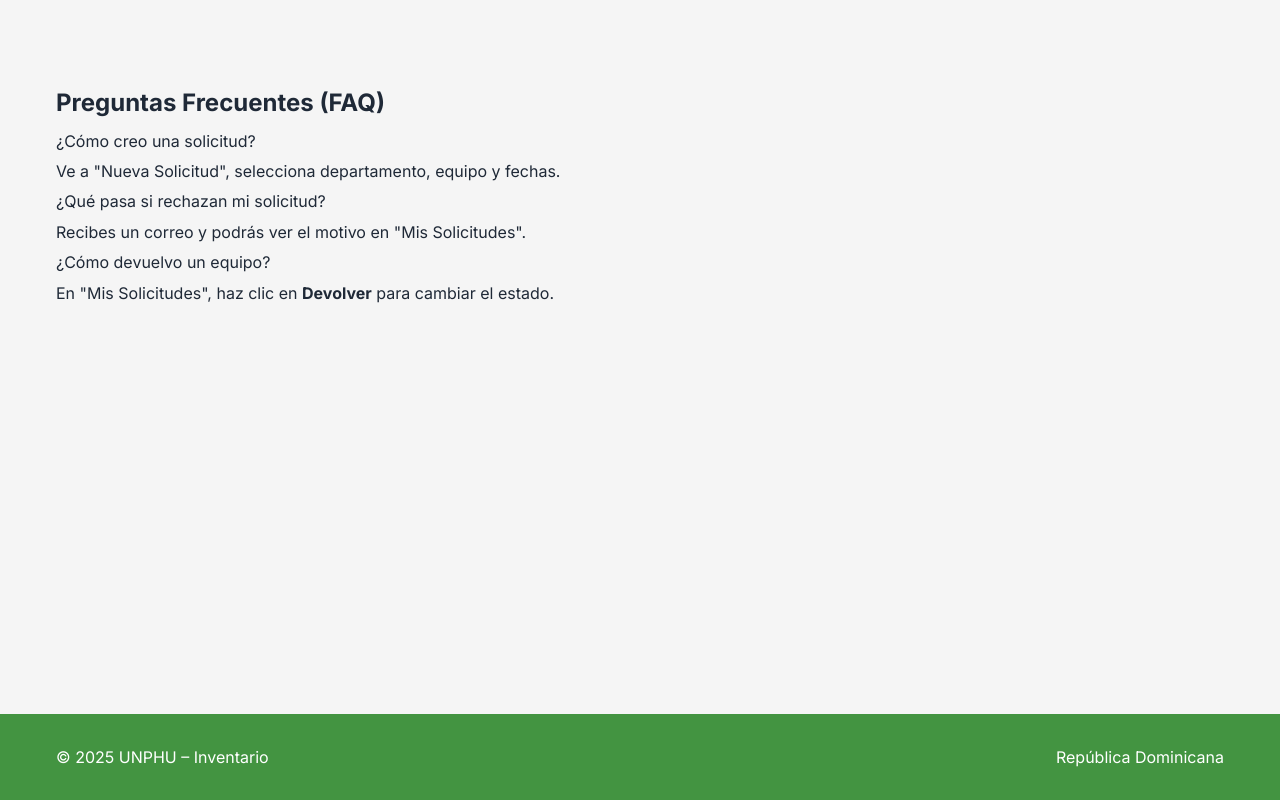
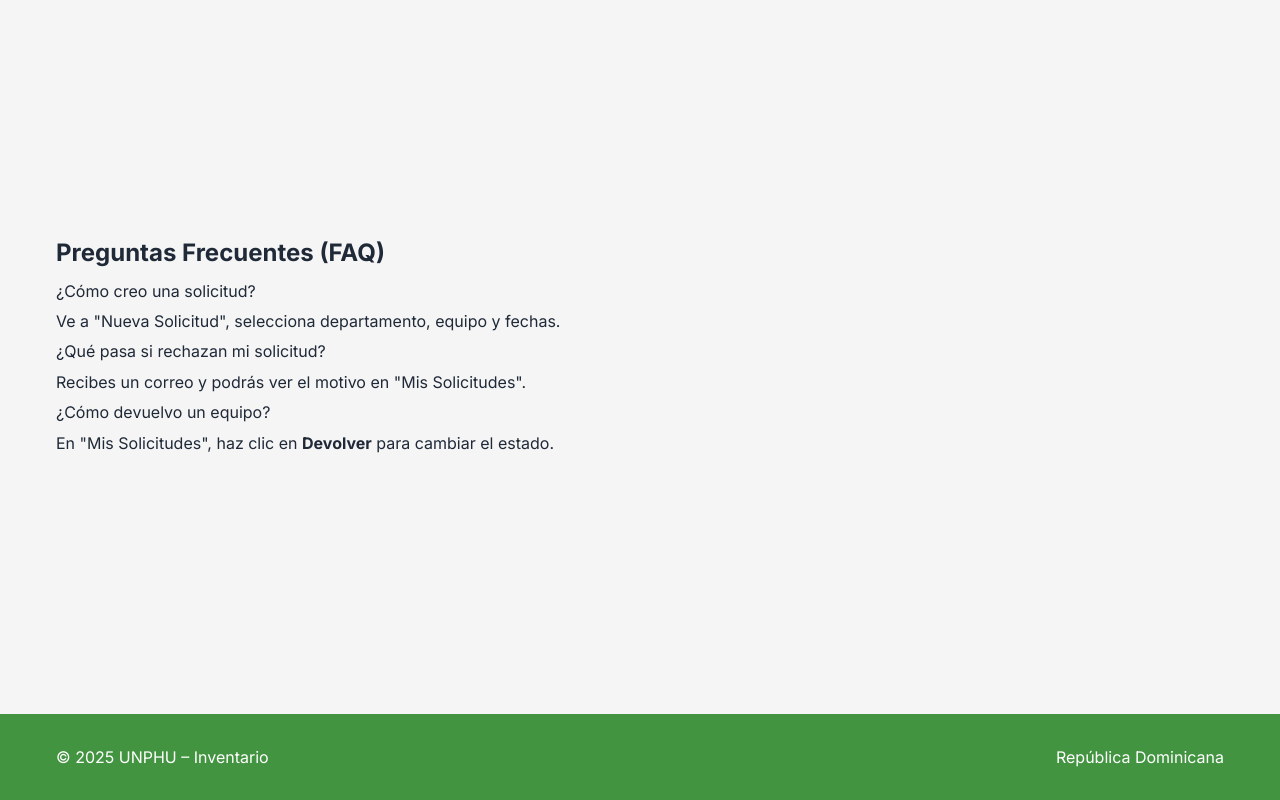
Before and after one commit to ysanchezf/inventarioV2, a Next.js app: page /faq in a window 1280 px wide. Built offline with nearby package versions, Linux system fonts and the light colour scheme; no server answers.

Commit message:
style: center content across pages

```diff
--- a/components/Layout.tsx
+++ b/components/Layout.tsx
@@ -19,6 +19,8 @@ export default function Layout({ children }: Props) {
     };
   }, [router]);
   if (status === 'loading') return null;
+
+  const isHome = router.pathname === '/';
 
   const user = session?.user as { rol?: string; name?: string };
   const isAdmin = user?.rol === 'ADMIN';
@@ -123,7 +125,7 @@ export default function Layout({ children }: Props) {
           </div>
         </header>
       )}
-      <main className="main-content">{children}</main>
+      <main className={`main-content${isHome ? '' : ' page-center'}`}>{children}</main>
       <footer>
         <div className="app-container footer-flex">
           <span>© {new Date().getFullYear()} UNPHU – Inventario</span>
--- a/styles/global.css
+++ b/styles/global.css
@@ -575,6 +575,14 @@ footer {
   padding-bottom: var(--footer-height);
 }
 
+.page-center {
+  display: flex;
+  flex-direction: column;
+  align-items: center;
+  justify-content: center;
+  padding: 2rem 1rem;
+}
+
 /* ==========================================================================
    13) RESPONSIVE
    ========================================================================== */
```
